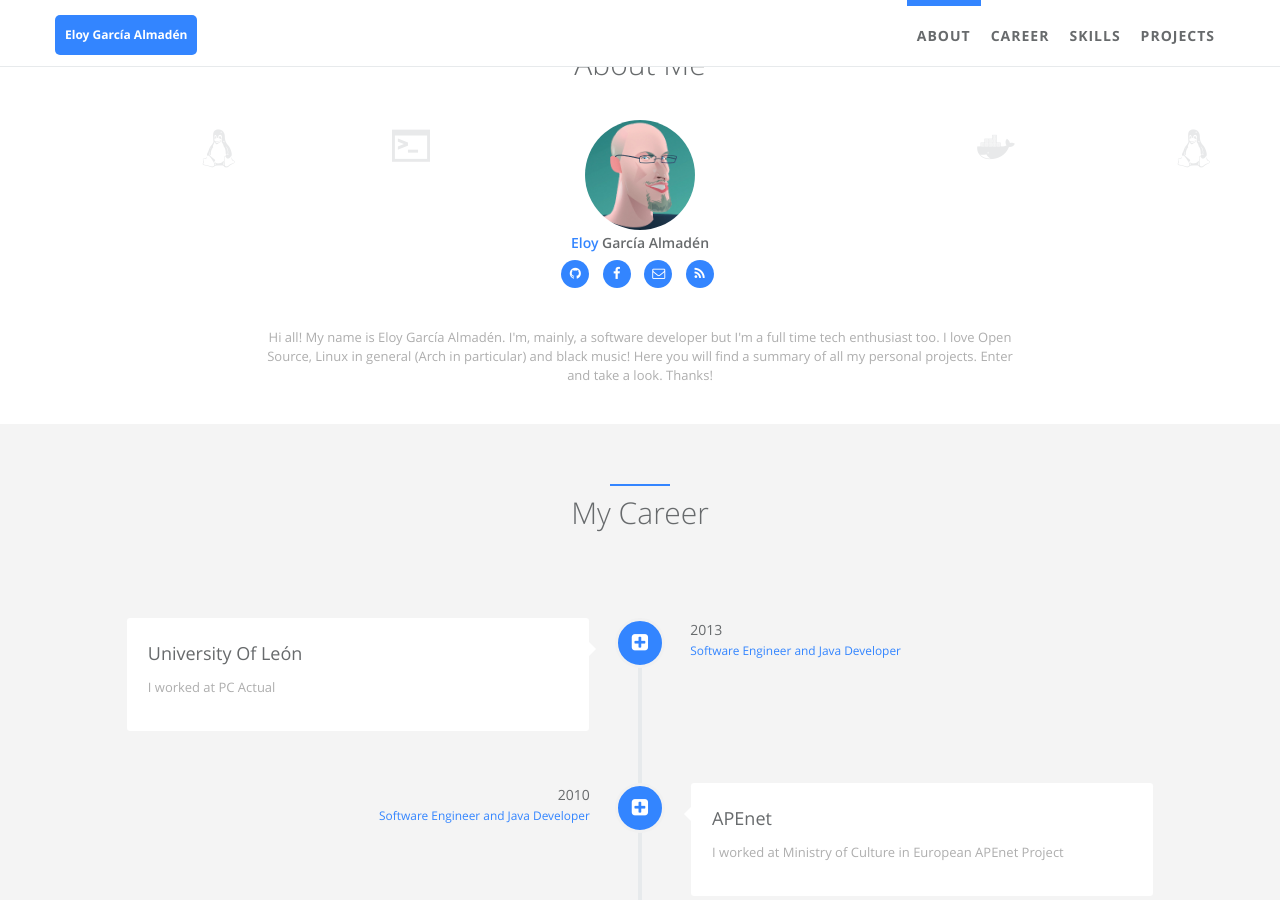
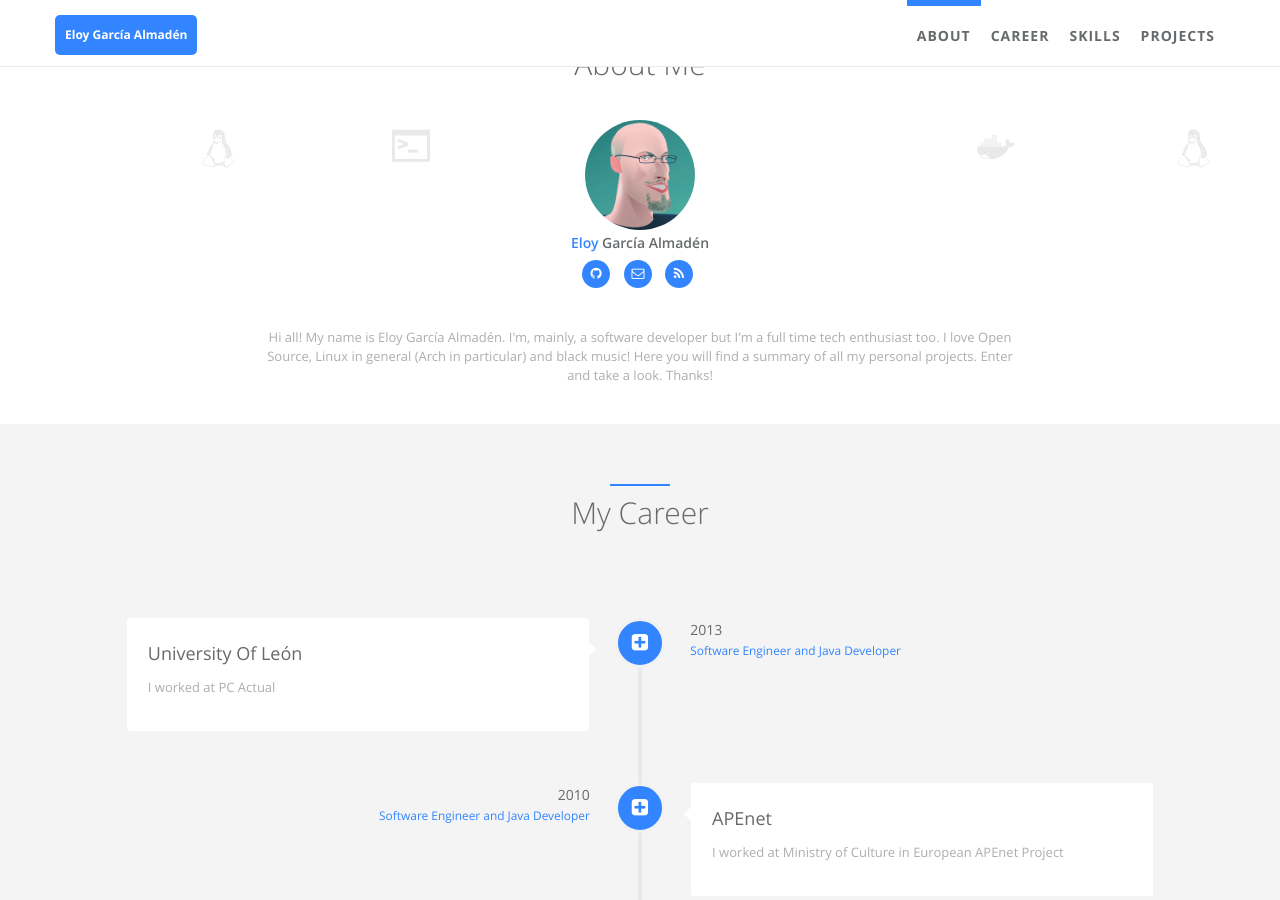
Before and after one commit to egara/egara.github.io, a Jekyll site: the page built from index.html, in a window 1280 px wide and 900 px high, scrolled down 495 px. Built offline with Jekyll 4.4.1, drawn with Linux system fonts in a browser that asks for light colours.

Commit message:
No facebook

```diff
--- a/_includes/sections/about.html
+++ b/_includes/sections/about.html
@@ -26,9 +26,11 @@
                     <li>
                         <a href="https://github.com/{{ site.author.github_username }}" target="blank"><i class="fa fa-github"></i></a>
                     </li>
-                    <li>
+                    <!-- NO FACEBOOK
+		    <li>
                         <a href="https://www.facebook.com/{{ site.author.facebook_username }}" target="blank"><i class="fa fa-facebook"></i></a>
                     </li>
+		    -->
                     <li>
                         <a href="mailto:{{ site.author.email }}"><i class="fa fa-envelope-o"></i></a>
                     </li>
```
